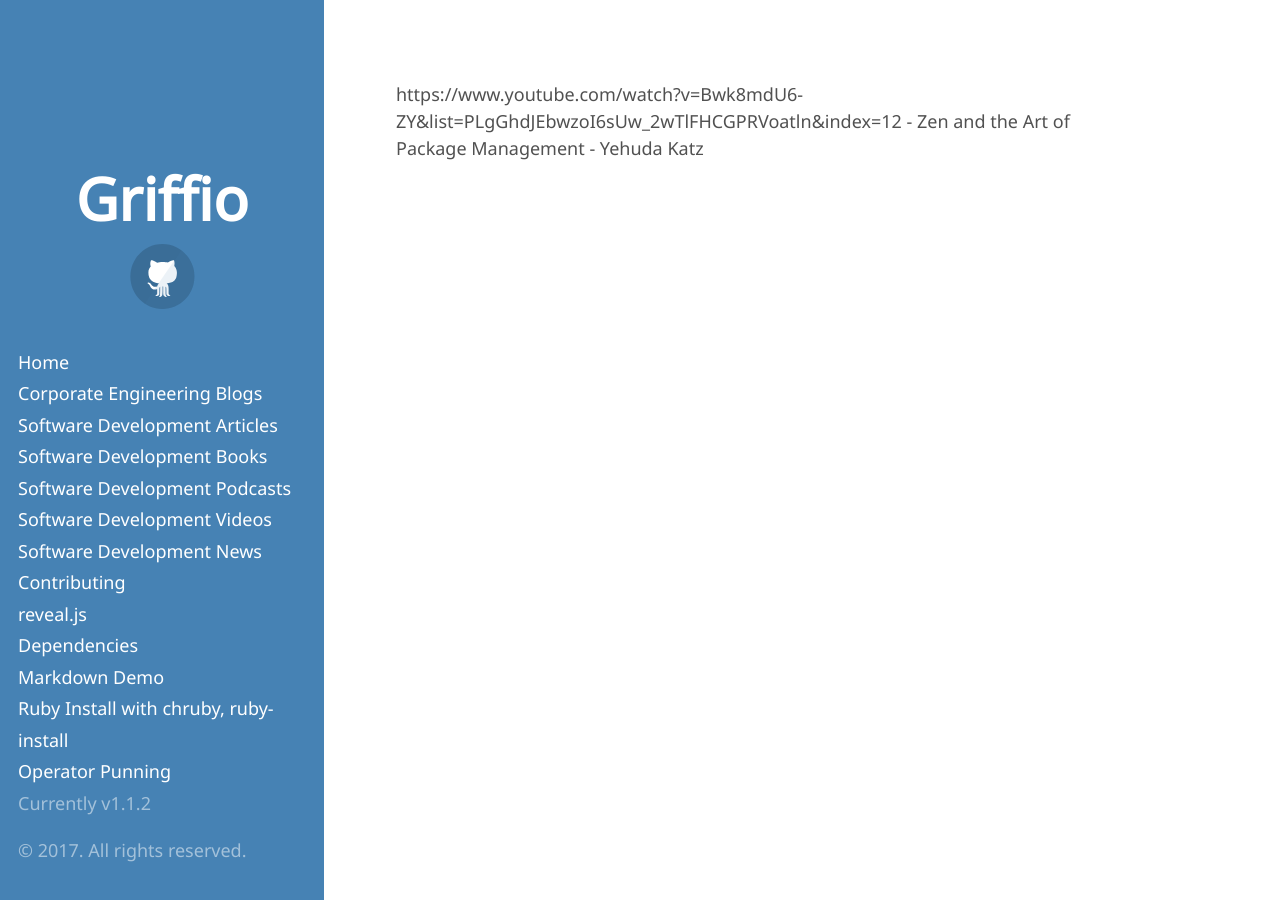
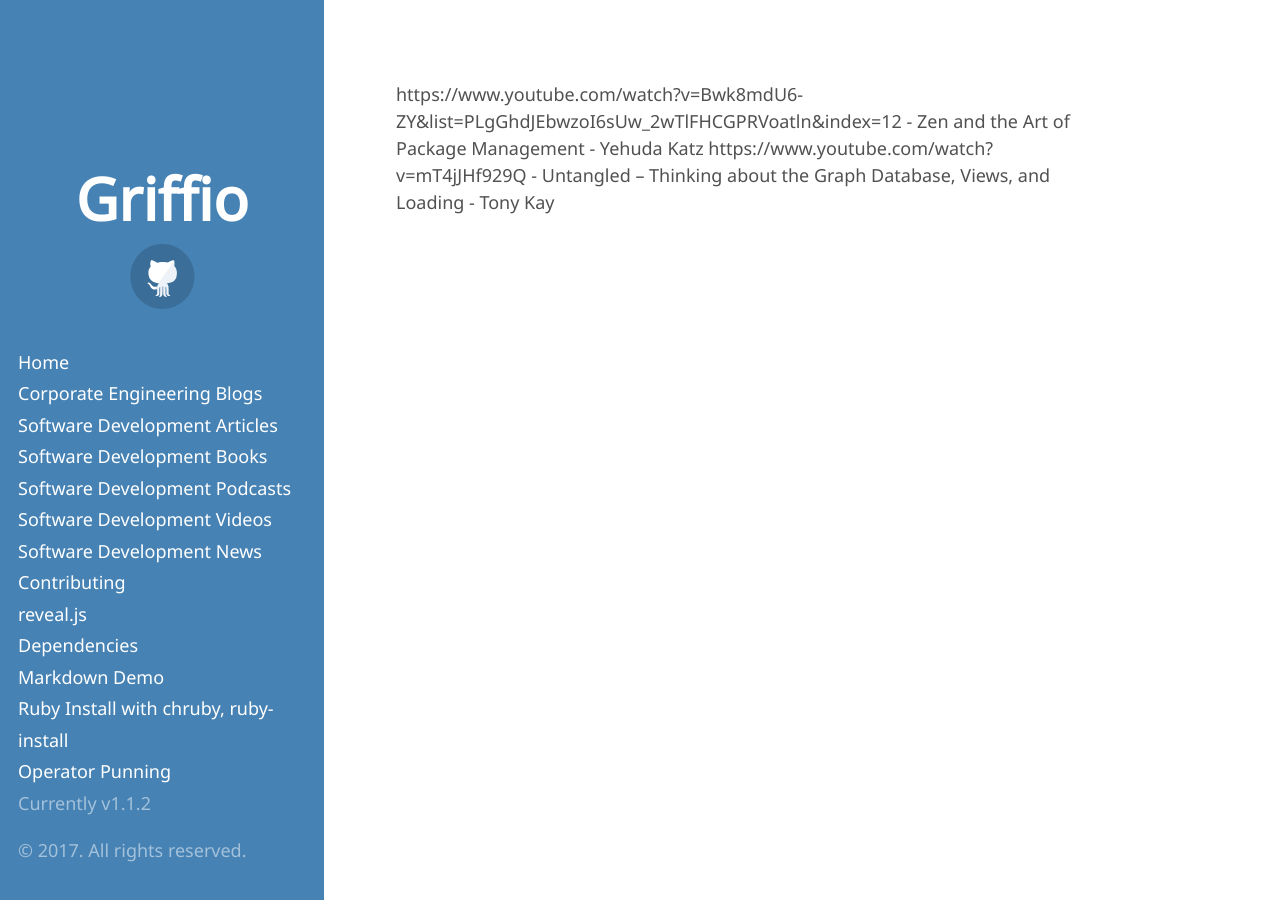
Before and after one commit to griffio/griffio.github.io, a Jekyll site: the page built from tech_talks_highlighted_2017.md, in a window 1280 px wide. Built offline with Jekyll 4.4.1, drawn with Linux system fonts in a browser that asks for light colours; some web fonts are replaced; our own code applies the rules of GitHub Pages for plain Markdown files.

Commit message:
Untangled

```diff
--- a/tech_talks_highlighted_2017.md
+++ b/tech_talks_highlighted_2017.md
@@ -1 +1,2 @@
 https://www.youtube.com/watch?v=Bwk8mdU6-ZY&list=PLgGhdJEbwzoI6sUw_2wTlFHCGPRVoatln&index=12 - Zen and the Art of Package Management - Yehuda Katz
+https://www.youtube.com/watch?v=mT4jJHf929Q - Untangled – Thinking about the Graph Database, Views, and Loading - Tony Kay
```
